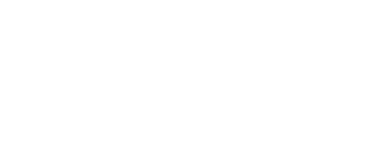
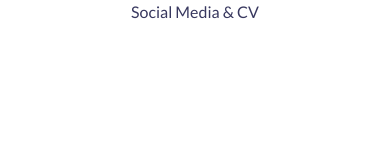
Before and after one commit to Godswilly/portfolio, a plain HTML site: page index.html in a window 390 px wide. Drawn offline with nearby package versions, Linux system fonts and the light colour scheme.

Commit message:
Add navbar

```diff
--- a/assets/css/style.css
+++ b/assets/css/style.css
@@ -0,0 +1,8 @@
+*,
+p {
+  margin: 0;
+  padding: 0;
+  box-sizing: border-box;
+  color: #38385f;
+  font-family: "Lato", sans-serif;
+}
--- a/index.html
+++ b/index.html
@@ -6,7 +6,7 @@
     <meta name="twitter:card" value="summary">
     <meta property="og:title" content="Portfolio">
     <meta property="og:type" content="My personal portfolio">
-    <meta property="og:image" content="https://raw.githubusercontent.com/Godswilly/portfolio/main/assets/images/profile_pic.png">
+    <meta property="og:image" content="https://raw.githubusercontent.com/Godswilly/portfolio/main/assets/images/profile_pic.jpg">
     <meta property="og:description" content="This is my personal portfolio">
     <title>My personal portfolio</title>
     <link rel="preconnect" href="https://fonts.gstatic.com">
@@ -15,6 +15,14 @@
     <link rel="stylesheet" href="assets/css/style.css">
 </head>
 <body>
+  <main class="d-flex flex-column flex-md-column flex-xl-row justify-content-center align-items-center h-100 w-100">
+    <nav class="w-100 d-flex d-md-flex d-xl-none align-items-center justify-content-center h-25">
+      <ul class="w-100 d-flex d-sm-flex d-md-flex d-lg-none d-xl-none align-items-center justify-content-center text-center list-unstyled my-0">
+        <li><p class="to_active_modal">Social Media & CV</p></li>
+      </ul>
+    </nav>
+
+  </main>
     <script type="text/javascript" src="main.js"></script>
 </body>
 </html>
```
Also changed, not shown: assets/images/Angel_list_logo.png (added), assets/images/JavaScript-logo.png (added), assets/images/LI-In-Bug.png (added), assets/images/Ruby.png (added), assets/images/document_icon.png (added), assets/images/iconfinder_React.js_logo_1174949.png (added), assets/images/profile_pic.jpg (added), assets/images/rails-logo.png (added), assets/images/ruby.png (added), 1 other file.
